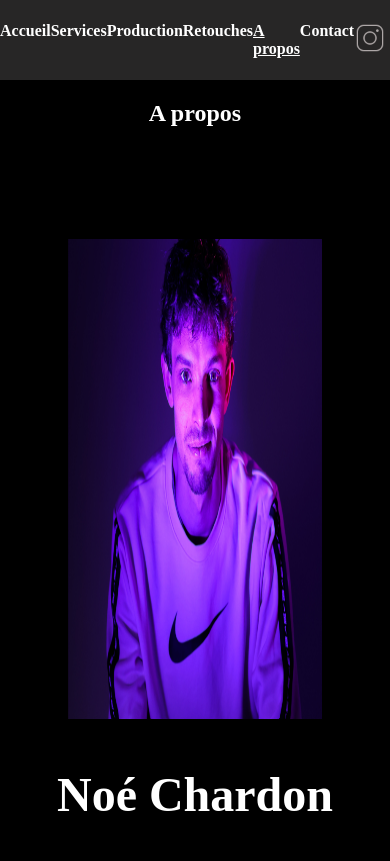
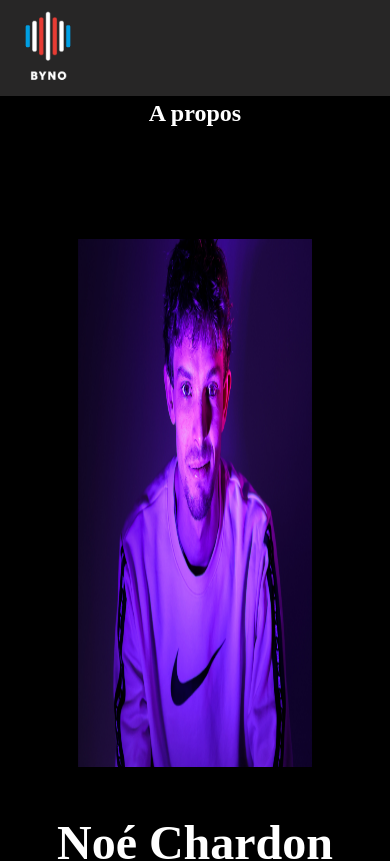
Before and after one commit to AssistAnna/BYNO, a Nuxt app in the folder BYNO/: page /Apropos in a window 390 px wide. Shown: the top 861 px of the page. Built offline with nearby package versions, Linux system fonts and the light colour scheme.

Commit message:
implement navbar mobile

```diff
--- a/BYNO/components/Footer.vue
+++ b/BYNO/components/Footer.vue
@@ -82,7 +82,12 @@ export default {
 
 }
 
+.liste-socials a:hover {
+  color: blue;
+}
+
 img {
   height: 2rem;
 }
+
 </style>
--- a/BYNO/components/Navbar.vue
+++ b/BYNO/components/Navbar.vue
@@ -1,28 +1,28 @@
 <template>
-<div class="Navbar">
-  <nuxt-link class="logo" to="/"><div class="logo-img"></div></nuxt-link>
+  <header>
+    <div class="Navbar">
+      <div v-show="displayNavbarDesktop" class=" navbar-desktop">
+        <!-- navbar desktop and tablet paysage -->
+      <nuxt-link class="logo" to="/"><div class="logo-img"></div></nuxt-link>
 
   <div class="liste-onglets">
-    <nuxt-link to="/"><h2 class="onglet">Accueil</h2></nuxt-link>
-    <nuxt-link to="/Services"><h2 class="onglet">Services</h2></nuxt-link>
-    <nuxt-link to="/Projets"><h2 class="onglet">Production</h2></nuxt-link>
-    <nuxt-link to="/Retouches"><h2 class="onglet">Retouches</h2></nuxt-link>
-    <nuxt-link to="/Apropos"><h2 class="onglet">A propos</h2></nuxt-link>
-    <nuxt-link to="/Contact"><h2 class="onglet">Contact</h2></nuxt-link>
-
-
-
+    <nuxt-link  v-for="(item,key) in menu" :key="key" :to="{name: item.url}"><h2 class="onglet">{{item.name}}</h2></nuxt-link>
   </div>
   <div class="liste-socials">
     <nuxt-link to="/"><img src="~assets/icon/icon-instagram.png" alt="logo instagram"></nuxt-link>
     <nuxt-link to="/"><img src="~assets/icon/icon-linkedin.png" alt="logo linkedin"></nuxt-link>
     <nuxt-link to="/"><img src="~assets/icon/icon-youtube.png" alt="logo youtube"></nuxt-link>
+  </div>
+      </div>
 
 
+    <!-- navbar mobile -->
+    <div class="navbar-mobile" v-show="!displayNavbarDesktop">
+      <nuxt-link class="logo" to="/"><div class="logo-img-mobile"></div></nuxt-link>
+    </div>
+</div>
+  </header>
 
-  </div>
-
-</div>
 </template>
 
 <script>
@@ -32,22 +32,42 @@ export default {
   data() {
     return{
        previousPosition: 0,
+       displayNavbarDesktop: true,
+       menu: [
+        {
+          url: "Services",
+          name: "Services"
+        },
+        {
+          url: "Productions",
+          name: "Productions"
+        },
+        {
+          url: "Retouches",
+          name: "Retouches"
+        },
+        {
+          url: "Apropos",
+          name: "A propos"
+        },
+        {
+          url: "Contact",
+          name: "Contact"
+        }
+      ]
     }
   },
 methods: {
+  hideDesktopNavbar() {
+    let currentWidth = window.screen.width;
+    if (currentWidth < 880){
+      this.displayNavbarDesktop = !this.displayNavbarDesktop
+    }
+    // console.log('current width : ' + currentWidth)
+    },
 },
 mounted() {
-  let self = this;
-    window.addEventListener("scroll", function(event) {
-      let top = this.scrollY;
-
-      if ( top > self.previousPosition) {
-          self.$el.classList.add('scrolled')
-      }else {
-          self.$el.classList.remove('scrolled')
-      }
-      self.previousPosition = top;
-    });
+  this.hideDesktopNavbar();
 }
 
 }
@@ -56,24 +76,20 @@ mounted() {
 
 <style scoped>
 
-
 .Navbar {
   z-index: 100;
+  position: fixed;
+  width: 100%;
+
+}
+.navbar-desktop {
   display: flex;
   align-items: center;
   justify-content: space-between;
-  position: fixed;
   width: 100%;
   background-color: rgb(39, 38, 38);
-  transition: opacity 0.6s ease-in-out;
-
 }
 
-.scrolled {
-  opacity: 0.6;
-  transition: opacity 0.6s ease-in-out;
-
-}
 
 .logo {
   flex: 2;
@@ -115,5 +131,19 @@ h2 {
   height: 2rem;
 }
 
+/*version mobile*/
+.logo-img-mobile {
+  background-image: url('assets/img/logo-byno.png');
+  height: 6rem;
+  background-size: contain;
+  background-repeat: no-repeat;
+  display: flex;
+  align-items: center;
+  justify-content: space-between;
+
+  width: 100%;
+  background-color: rgb(39, 38, 38);
+}
+
 
 </style>
--- a/BYNO/pages/Apropos.vue
+++ b/BYNO/pages/Apropos.vue
@@ -53,8 +53,8 @@ export default {
 }
 
 .img1 {
-    height: 30rem;
-    width: 65%;
+    height: 33rem;
+    width: 60%;
     background-repeat: no-repeat;
     background-size: 100% 100%;
     background-image: url('assets/img/retouches-img1.png');
--- /dev/null
+++ b/BYNO/pages/Productions.vue
@@ -0,0 +1,23 @@
+<template>
+    <div class="productions">
+      <h2 class="title-h2">Productions</h2>
+      <AllProjects/>
+    </div>
+  </template>
+
+  <script>
+
+  export default {
+
+  }
+  </script>
+
+  <style scoped>
+   .productions {
+      padding-top: 5rem;
+      display: flex;
+      flex-direction: column;
+      align-items: center;
+
+    }
+  </style>
--- a/BYNO/pages/Projets.vue
+++ /dev/null
@@ -1,23 +0,0 @@
-<template>
-  <div class="productions">
-    <h2 class="title-h2">Projets</h2>
-    <AllProjects/>
-  </div>
-</template>
-
-<script>
-
-export default {
-
-}
-</script>
-
-<style scoped>
- .productions {
-    padding-top: 5rem;
-    display: flex;
-    flex-direction: column;
-    align-items: center;
-
-  }
-</style>
```
Also changed, not shown: BYNO/pages/index.vue (+17 -0 lines).
